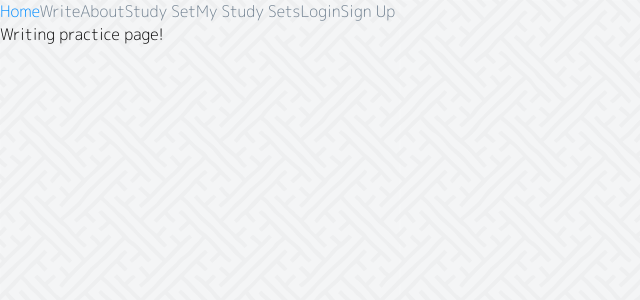
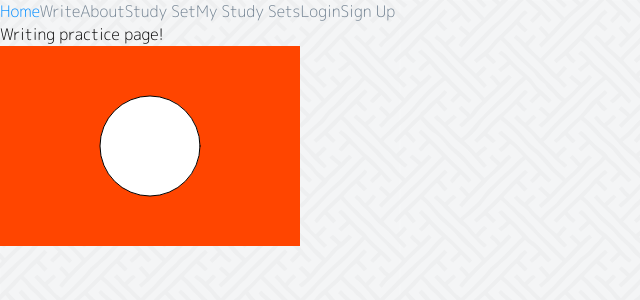
Before and after one commit to HatAndBread/i_can_kanji_client, a React (Create React App) app: page /write in a window 1280 px wide. Shown: the top 300 px of the page, without its empty margins (0-640 px from the left). Built offline with nearby package versions, Linux system fonts and the light colour scheme.

Commit message:
added p5

```diff
--- a/package.json
+++ b/package.json
@@ -15,6 +15,7 @@
     "kuroshiro": "^1.1.2",
     "kuroshiro-analyzer-kuromoji": "^1.1.0",
     "kuroshiro-analyzer-yahoo-webapi": "^1.2.0",
+    "p5": "^1.3.1",
     "react": "^17.0.2",
     "react-dom": "^17.0.2",
     "react-router": "^5.2.0",
--- a/src/Pages/Write/Write.tsx
+++ b/src/Pages/Write/Write.tsx
@@ -1,8 +1,25 @@
+import { useEffect, useRef } from 'react';
+import P5 from 'p5';
+
 const Write = (): JSX.Element => {
+  const canvasRef = useRef<HTMLDivElement>(null);
+  const sketch = (p) => {
+    console.log(p);
+    p.setup = () => {
+      p.createCanvas(300, 200);
+    };
+    p.draw = () => {
+      p.background('orangered');
+      p.ellipse(150, 100, 100, 100);
+    };
+  };
+  useEffect(() => {
+    new P5(sketch, canvasRef.current);
+  }, []);
   return (
     <div>
       Writing practice page!
-      <div></div>
+      <div ref={canvasRef}></div>
     </div>
   );
 };
```
Also changed, not shown: 1 other file (tests, documents, lock files or other folders).
